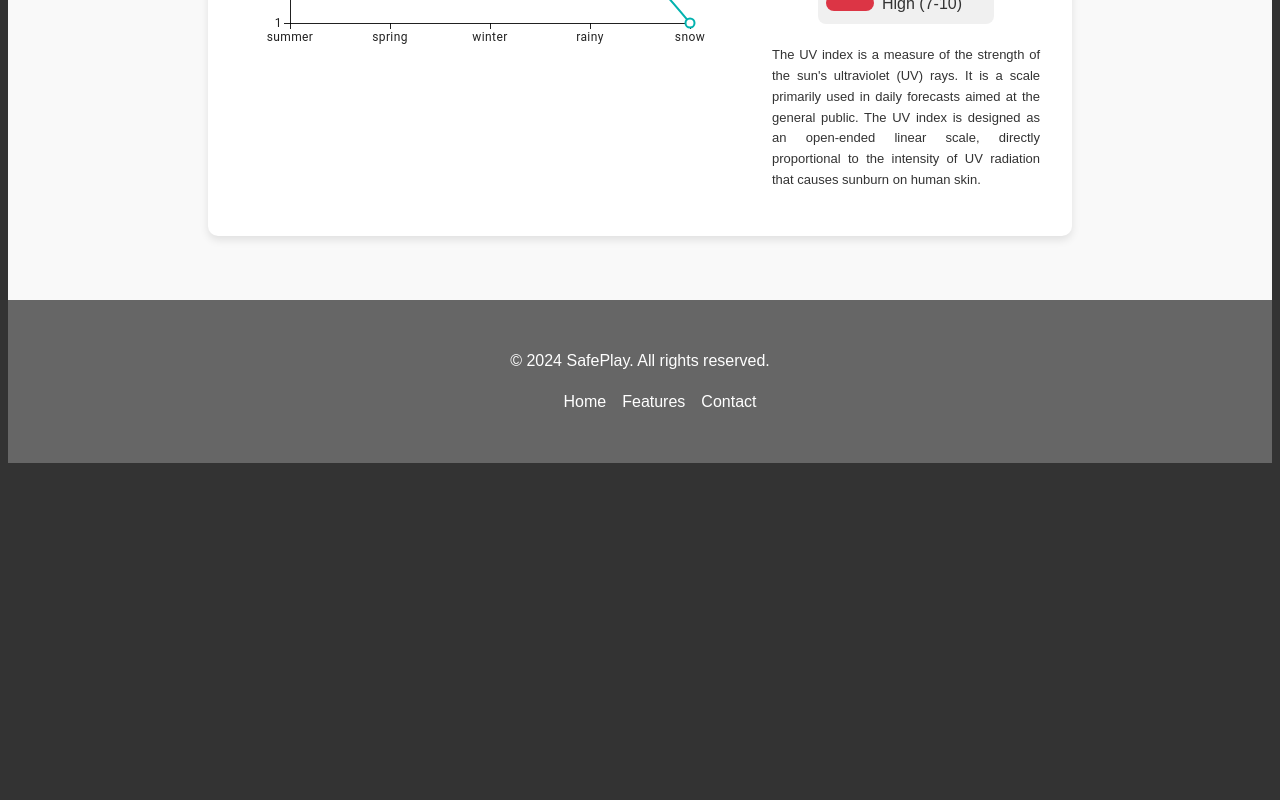
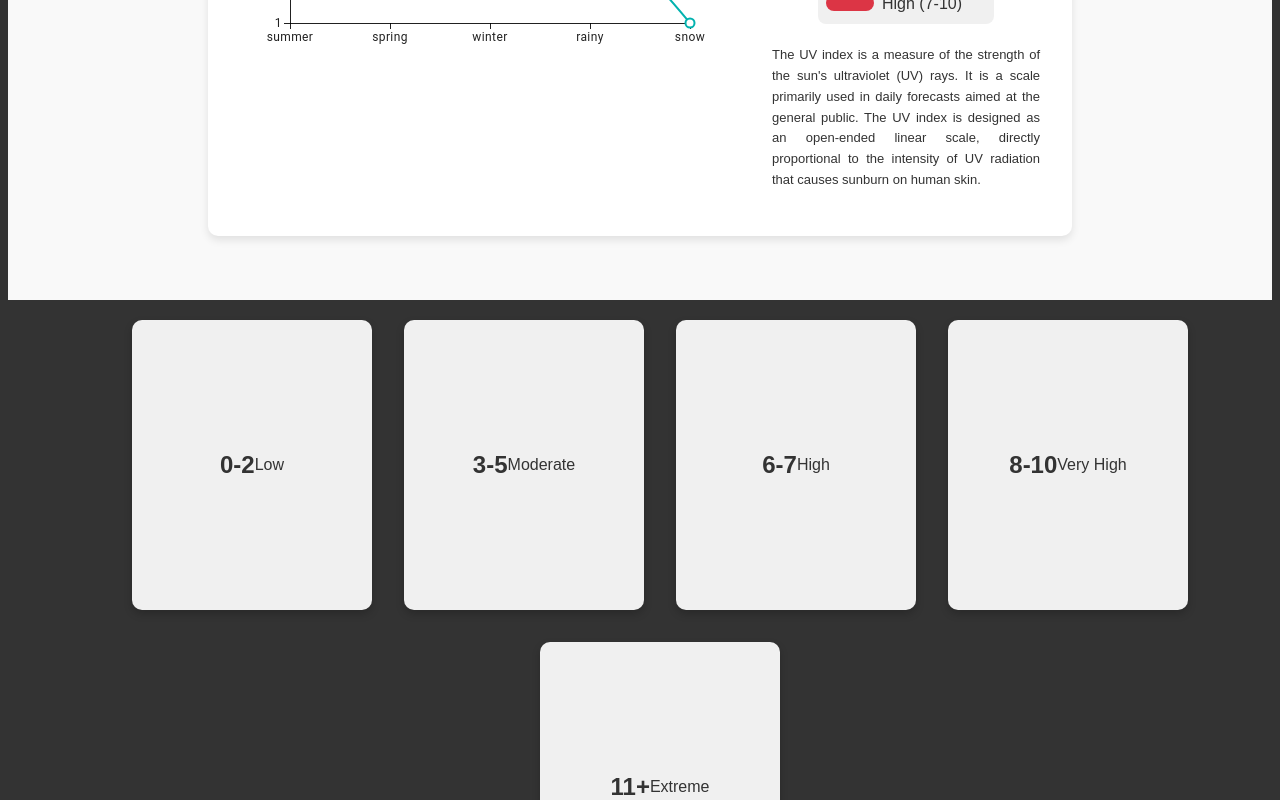
Before and after one commit to Ansonsd5/safeplay, a React (Vite) app in the folder safeplay/: page / in a window 1280 px wide. Shown: the part 1337-2137 px from the top of the page. Before the commit the page ends 1808 px from the top, so only its background shows below. Built offline with nearby package versions, Linux system fonts and the light colour scheme.

Commit message:
uv precautions base

```diff
--- a/safeplay/src/colors.css
+++ b/safeplay/src/colors.css
@@ -13,4 +13,5 @@
   --green-pill: #28a745;
   --yellow-pill: #ffbf00;
   --red-pill: #dc3545;
+  --uv-tile-bg: #ffeb3b;
 }
--- a/safeplay/src/components/features/Features.jsx
+++ b/safeplay/src/components/features/Features.jsx
@@ -2,6 +2,7 @@ import {LineChart} from '@mui/x-charts';
 import './Features.css';
 import {Box, Checkbox, FormControl, ListItemText, MenuItem, Select} from '@mui/material';
 import {memo, useState} from 'react';
+import UVPrecautions from './uv-precautions/UVPrecautions.jsx';
 
 function Features() {
     // TODO: get from API?
@@ -43,6 +44,7 @@ function Features() {
     }
 
     return (
+        <>
             <section id='features' className='features'>
                 <h2>Features</h2>
                 <div className='feature-list'>
@@ -110,6 +112,8 @@ function Features() {
                     </div>
                 </div>
             </section>
+            <UVPrecautions/>
+        </>
     );
 }
 
--- /dev/null
+++ b/safeplay/src/components/features/uv-precautions/UVPrecautions.css
@@ -0,0 +1,6 @@
+.uv-precautions {
+  display: flex;
+  flex-wrap: wrap;
+  justify-content: center;
+  gap: 2rem;
+}
--- /dev/null
+++ b/safeplay/src/components/features/uv-precautions/UVPrecautions.jsx
@@ -0,0 +1,22 @@
+import UVTile from './UVTile';
+import './UVPrecautions.css';
+
+const UVPrecautions = () => {
+    const uvData = [
+        { index: '0-2', type: 'Low', precautions: ['Generally safe with minimal sun protection needed.', 'Wear sunglasses if the sun is bright.', 'Apply SPF 15+ sunscreen if you will be outside for an extended period.', 'Encourage children to wear a hat if they are outdoors for more than an hour.'] },
+        { index: '3-5', type: 'Moderate', precautions: ['Stay in the shade during midday hours (10 AM - 4 PM) when the sun is strongest.', 'Wear sunglasses that block UV rays.', 'Apply SPF 30+ sunscreen to exposed skin 15 minutes before going outside.', 'Wear protective clothing like long-sleeved shirts, pants, and a wide-brimmed hat.', 'Encourage children to take breaks in shaded areas during outdoor play.'] },
+        { index: '6-7', type: 'High', precautions: ['Limit time outdoors between 10 AM and 4 PM.', 'Apply SPF 30+ or higher sunscreen, and reapply every 2 hours or after swimming or sweating.', 'Wear sunglasses and a broad-brimmed hat.', 'Seek shade whenever possible, especially during midday.', 'Wear protective clothing such as a long-sleeved shirt and pants.'] },
+        { index: '8-10', type: 'Very High', precautions: ['Minimize outdoor activities between 10 AM and 4 PM.', 'Apply SPF 50+ sunscreen generously, and reapply every 2 hours or after water exposure.', 'Wear sunglasses that offer 100% UV protection and a wide-brimmed hat.', 'Wear long-sleeved, tightly woven clothing to protect as much skin as possible.', 'Stay in the shade as much as possible.'] },
+        { index: '11+', type: 'Extreme', precautions: ['Avoid outdoor activities during midday hours (10 AM - 4 PM).', 'Apply a high SPF 50+ broad-spectrum sunscreen, and reapply frequently.', 'Wear a wide-brimmed hat, sunglasses with UV protection, and protective clothing.', 'Stay in the shade or indoors if possible.', 'Ensure children are fully covered, and make sure they drink plenty of water to stay hydrated.'] }
+    ];
+
+    return (
+        <div className='uv-precautions'>
+            {uvData.map((data, index) => (
+                <UVTile key={index} index={data.index} type={data.type} precautions={data.precautions} />
+            ))}
+        </div>
+    );
+};
+
+export default UVPrecautions;
--- /dev/null
+++ b/safeplay/src/components/features/uv-precautions/UVTile.css
@@ -0,0 +1,41 @@
+@import '../../../colors.css';
+
+.uv-tile {
+  width: 200px;
+  height: 250px;
+  perspective: 1000px;
+  cursor: pointer;
+  margin: 20px;
+}
+
+.uv-tile .front, .uv-tile .back {
+  width: 100%;
+  height: 100%;
+  position: absolute;
+  backface-visibility: hidden;
+  display: flex;
+  align-items: center;
+  justify-content: center;
+  text-align: center;
+  padding: 20px;
+  box-shadow: 0 4px 8px rgba(0, 0, 0, 0.2);
+  transition: transform 0.6s;
+  border-radius: 10px;
+}
+
+.uv-tile .front {
+  background-color: var(--uv-level-background);
+}
+
+.uv-tile .back {
+  background-color: var(--uv-tile-bg);
+  transform: rotateY(180deg);
+}
+
+.uv-tile.flipped .front {
+  transform: rotateY(180deg);
+}
+
+.uv-tile.flipped .back {
+  transform: rotateY(0deg);
+}
--- /dev/null
+++ b/safeplay/src/components/features/uv-precautions/UVTile.jsx
@@ -0,0 +1,29 @@
+import { useState } from 'react';
+import './UVTile.css';
+
+const UVTile = ({ index, type, precautions }) => {
+    const [isFlipped, setIsFlipped] = useState(false);
+
+    const handleFlip = () => {
+        setIsFlipped(!isFlipped);
+    };
+
+    return (
+        <div className={`uv-tile ${isFlipped ? 'flipped' : ''}`} onClick={handleFlip}>
+            <div className='front'>
+                <h2>{index}</h2>
+                <p>{type}</p>
+            </div>
+            <div className='back'>
+                <h3>Precautions</h3>
+                <ul>
+                    {precautions.map((precaution, index) => (
+                        <li key={index}>{precaution}</li>
+                    ))}
+                </ul>
+            </div>
+        </div>
+    );
+};
+
+export default UVTile;
```
Lines whose indentation alone changed are shown as unchanged.
